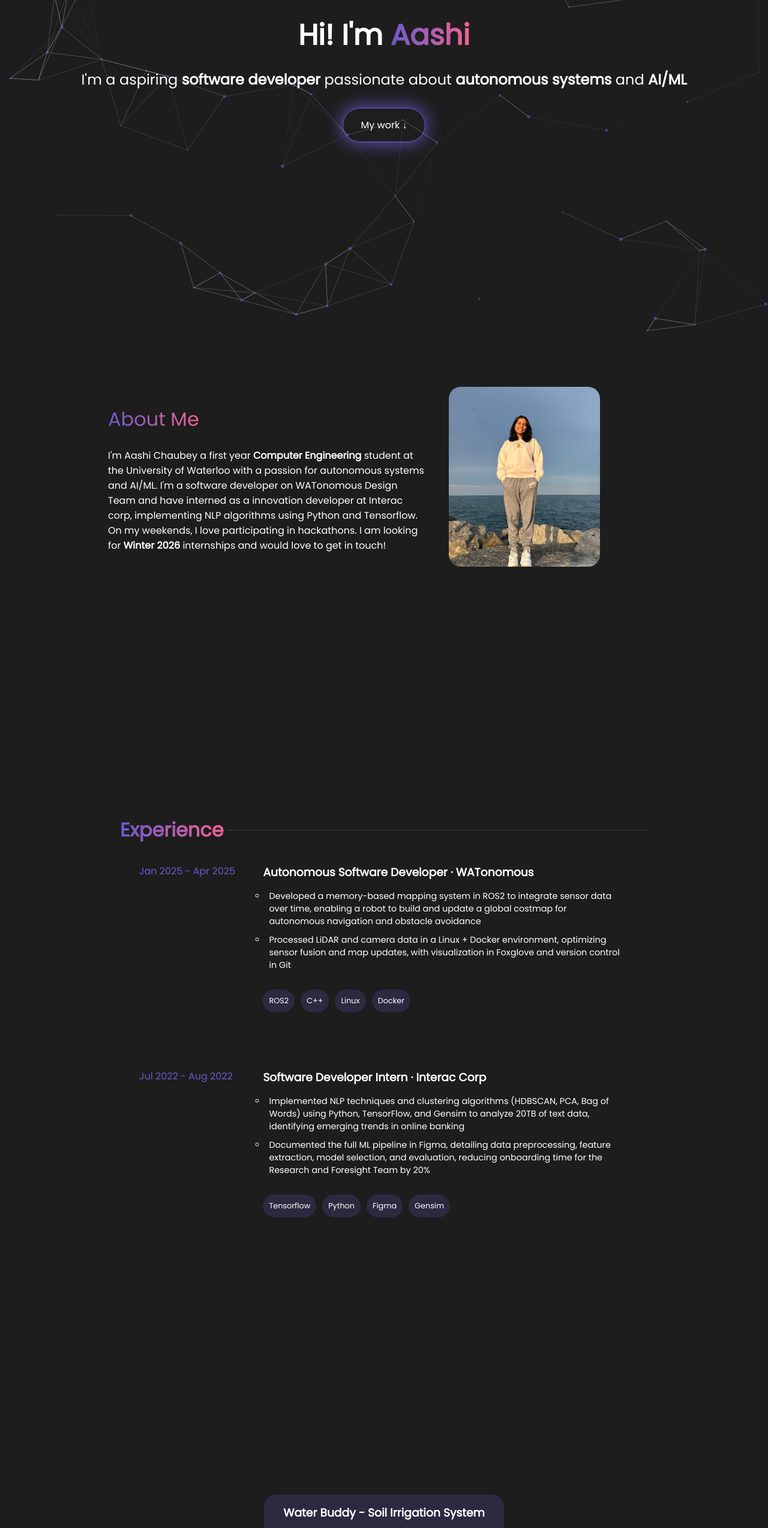
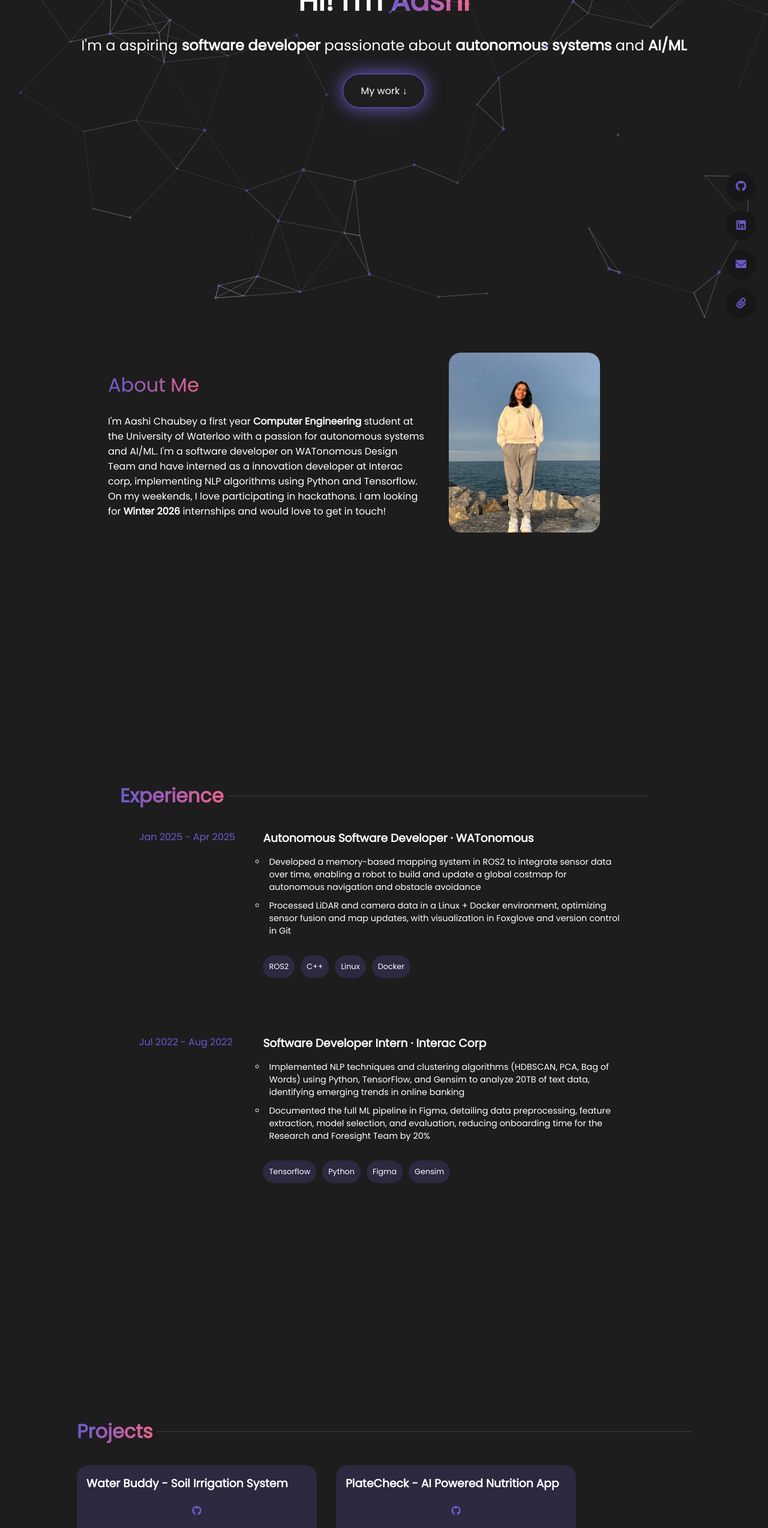
Before and after one commit to ashcash63/personal-website, a React (Create React App) app: page / in a window 1280 px wide. Shown: the part 234-2782 px from the top of the page at 60% size. Built offline with nearby package versions, Linux system fonts and the light colour scheme.

Commit message:
minor edits

```diff
--- a/src/App.css
+++ b/src/App.css
@@ -14,6 +14,17 @@ styles.content {
   background-color: transparent;
 }
 
+.custom-cursor {
+  width: 30px;
+  height: 30px;
+  border: 2px solid white;
+  border-radius: 50%;
+  position: fixed;
+  pointer-events: none;
+  z-index: 9999;
+  transform: translate(-50%, -50%);
+  transition: transform 0.05s ease;
+}
 /* .particles {
   position: fixed !important;
   top: 0;
--- a/src/App.js
+++ b/src/App.js
@@ -1,21 +1,33 @@
-import React from "react";
+import React, { useEffect } from "react";
 import styles from "./App.css";
 import Hero from "./Hero";
 import NavBar from "./NavBar";
 import About from "./About";
 import Exp from "./Exp";
 import Work from "./Work";
-import Contact from "./Contact"
+import Contact from "./Contact";
 import ParticlesComponent from './particles';
 import "@fontsource/poppins";
+import Conbar from "./Conbar";
 
+function App() {
+  useEffect(() => {
+    const cursor = document.getElementById("custom-cursor");
+    const move = (e) => {
+      cursor.style.left = e.clientX + "px";
+      cursor.style.top = e.clientY + "px";
+    };
+    window.addEventListener("mousemove", move);
+    return () => window.removeEventListener("mousemove", move);
+  }, []);
 
-function App(){
   return (
     <div className={styles.App}>
+      <div className="custom-cursor" id="custom-cursor"></div>
       <ParticlesComponent id="particles" />
+      <NavBar />
+      <Conbar />
       <div className={styles.content}>
-        <NavBar />
         <Hero />
         <About />
         <Exp />
@@ -25,4 +37,5 @@ function App(){
     </div>
   );
 }
+
 export default App;
--- /dev/null
+++ b/src/Conbar.css
@@ -0,0 +1,42 @@
+@import "./vars.css";
+
+.conbar{
+    position:fixed;
+    top: 65%;
+    right: 20px;
+}
+
+.conbar-content ul{
+    list-style: none;
+    padding: 0;
+    margin: 0;
+    display: flex;
+    flex-direction: column;
+    gap: 15px;
+    align-items: center;
+}
+
+.conbar-content li{
+    display: inline-block;
+
+
+}
+
+.conbar-content a{
+    display: flex;
+    justify-content: center;
+    text-decoration: none;
+    align-items: center;
+    color: var(--color-purple);
+    background-color: #171717;
+    border-radius: 60px;
+    font-size: 18px;
+    width: 50px;
+    height: 50px;
+
+}
+
+.conbar-content a:hover{
+    transform: scale(1.6);
+    transition: all 0.3s ease-in-out;
+}
--- /dev/null
+++ b/src/Conbar.js
@@ -0,0 +1,18 @@
+import "./Conbar.css";
+
+const Conbar = () =>{
+    return(
+        <div className="conbar">
+            <div className="conbar-content">
+                <ul className = "conbar-icons">
+                    <li><a href= "https://github.com/ashcash63"><i className="fa-brands fa-github"></i></a></li>
+                    <li><a href= "https://www.linkedin.com/in/aashi-c-1b4165222/"><i className="fa-brands fa-linkedin"></i></a></li>
+                    <li><a href= "mailto:aashic63@gmail.com"><i className="fa-solid fa-envelope"></i></a></li>
+                    <li><a href= ""><i className="fa-solid fa-paperclip"></i></a></li>
+                </ul>
+            </div>
+        </div>
+    )
+}
+
+export default Conbar;
--- a/src/Contact.css
+++ b/src/Contact.css
@@ -1,16 +1,4 @@
 @import "./vars.css";
-
-*{
-    padding: 100;
-    margin: 0;
-    box-sizing: border-box;
-
-}
-
-.footer{
-    border-top: solid white;
-
-}
 
 
 .contact-section{
@@ -31,15 +19,8 @@
     text-align: center;
 
 }
-.contact-section h2, contact-section h3{
-    text-align: center;
-    width: 100%;
-}
 
-.contact-section p{
-    display: flex;
-    text-align: center;
-}
+
 
 .icons{
     text-align: center;
@@ -70,13 +51,12 @@
 }
 
 .footer {
-    margin-top: 200px;
+    /*margin-top: 200px;*/
     border: solid red;
+
 }
 
 .footer p {
-
     justify-content: center;
     font-size: 0.7rem;
-
 }
--- a/src/Hero.js
+++ b/src/Hero.js
@@ -2,12 +2,18 @@ import React from "react";
 import './Hero.css';
 
 const Hero = () => {
+  const scrollToSection = (sectionId) => {
+    const element = document.getElementById(sectionId);
+    if (element) {
+      element.scrollIntoView({ behavior: 'smooth' });
+    }
+  };
   return (
     <section id="hero" className="hero">
       <div className="hero-content">
         <h1>Hi! I'm <span className="gradient-text">Aashi</span> </h1>
         <p>I'm a aspiring <strong>software developer</strong> passionate about <strong>autonomous systems </strong>and <strong>AI/ML</strong></p>
-        <button className="cta">My work ↓</button>
+        <button className="cta" onClick={() => scrollToSection('work')}>My work ↓</button>
       </div>
     </section>
   );
--- a/src/NavBar.css
+++ b/src/NavBar.css
@@ -32,6 +32,9 @@
     justify-content: space-between;
     align-items: center;
     background-color: #1b1b1b;
+    position: fixed;
+    top: 0;
+    width: 100%;
 
     padding: 1rem 2rem;
     color: var(--color-text);
@@ -55,6 +58,7 @@
   color: var(--color-pink);
   font-weight: 400;
   transform: scale(1.15);
+  cursor: pointer;
 }
 
 .logo{
--- a/src/particles.js
+++ b/src/particles.js
@@ -45,7 +45,7 @@ const ParticlesComponent = (props) => {
           },
           onHover: {
             enable: true,
-            mode: 'grab',
+            mode: ['grab', 'bubble'],
           },
         },
         modes: {
@@ -55,6 +55,12 @@ const ParticlesComponent = (props) => {
           },
           grab: {
             distance: 150,
+          },
+          bubble: {
+            distance: 100,
+            duration: 2,
+            size: 5,
+            opacity: 0.6,
           },
         },
       },
@@ -76,7 +82,7 @@ const ParticlesComponent = (props) => {
             default: "bounce",
           },
           random: true,
-          speed: 1,
+          speed: 2,
           straight: false,
         },
         number: {
--- a/src/work.css
+++ b/src/work.css
@@ -3,24 +3,42 @@
 .work-section{
     background-color: var(--color-bg);
     color: var(--color-text);
-    padding-top: 200px;
-    padding-bottom: 200px;
     display: flex;
     flex-direction: column;
     align-items: center;
     gap: 2rem;
+    width: 100%;
+    margin:auto;
+    padding: 8rem;
 }
 
 .work-section h2{
-    padding: 20px;
-    text-align: center;
+    display: flex;
+    align-items: center;
+    gap: 0.4rem;
+    font-size: 2rem;
+    width: 100%;
+    text-align: left;
+}
+
+.work-section h2::after{
+    content: "";
+    flex: 1;
+    height: 1px;
+    background: #8892b0;
+    opacity: 0.3;
+    max-width: 90%;
+}
+
+.work-section h3{
+    text-align: left;
     width: 100%;
 }
 
 .work-items-container {
     display: flex;
     flex-wrap: wrap;
-    justify-content: center;
+    justify-content: flex-start;
     gap: 2rem;
 }
 
@@ -35,12 +53,9 @@
     margin-bottom: 20px;
     padding: 1rem;
     background-color: rgba(106,90,205,0.2);
-
 }
 .work-info{
     flex: 1;
-
-
 }
 
 .work-img img{
@@ -48,5 +63,4 @@
     height: 100px;
     object-fit: cover;
     border-radius: 10px;
-
 }
--- a/src/work.js
+++ b/src/work.js
@@ -10,6 +10,8 @@ import interacImg from "./assets/interac.png";
 const Work = () => {
     return(
         <section id = "work" className = "work-section">
+            <h2><span className = "gradient-text">Projects</span></h2>
+            <div className = "work-items-container">
 
             <div className = "work-item">
                 <h3>Water Buddy - Soil Irrigation System</h3>
@@ -19,7 +21,7 @@ const Work = () => {
                 </div>
                 <div className = "work-info">
                     <p>Designed and tested a low-power, portable prototype to
-                        assist individuals with Alzheimer’s and Dementia in maintaining gardens</p>
+                        assist individuals with Alzheimer's and Dementia in maintaining gardens</p>
                 </div>
                 <div className = "exp-lang">
                     <span className = "badge">C</span>
@@ -36,7 +38,7 @@ const Work = () => {
                 </div>
                 <div className = "work-info">
                     <p>Plate Check provides gender-specific, personalized nutritional
-                        insights to address nutrition gaps and improve women’s overall health.</p>
+                        insights to address nutrition gaps and improve women's overall health.</p>
                 </div>
                 <div className = "exp-lang">
                     <span className = "badge">Python</span>
@@ -136,6 +138,7 @@ const Work = () => {
                     <span className = "badge">Streamlit</span>
                </div>
             </div> */}
+            </div>
         </section>
     )
 }
```
